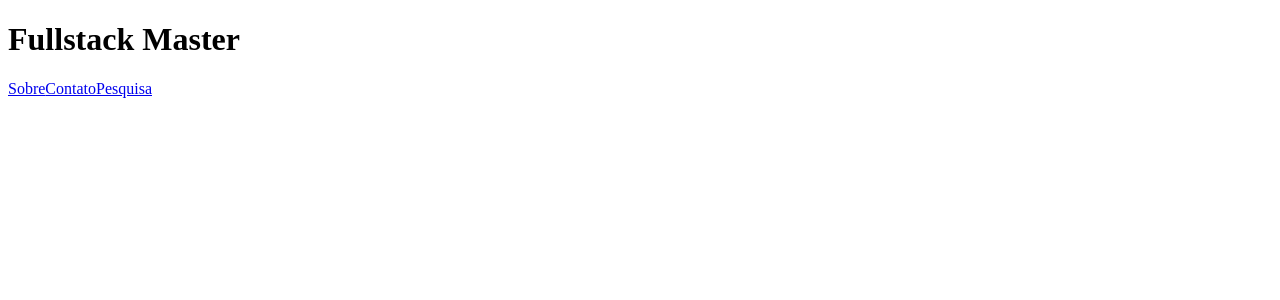
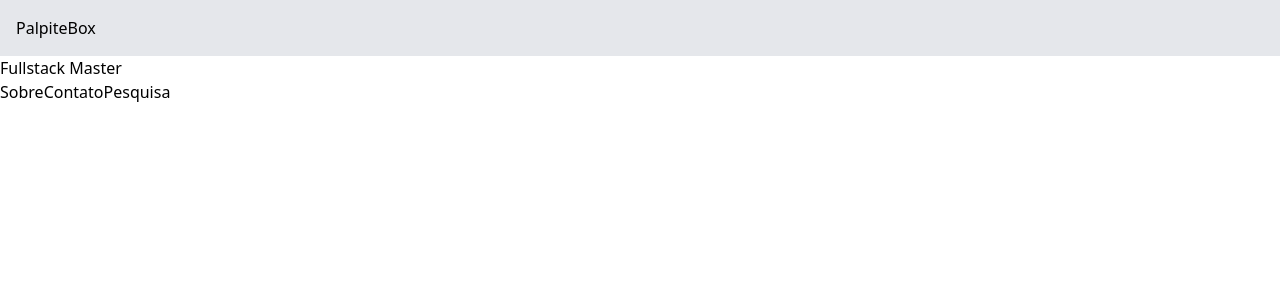
Before and after one commit to tsnery/palpite-box, a Next.js app: page / in a window 1280 px wide. Shown: the top 300 px of the page. Built offline with nearby package versions, Linux system fonts and the light colour scheme.

Commit message:
creating pages and styling Header component

```diff
--- /dev/null
+++ b/components/Header/index.js
@@ -0,0 +1,12 @@
+import React from 'react'
+import styles from './styles.module.css'
+const Header = () => {
+    return (
+        <div className={styles.wrapper}>
+            <div className='container mx-auto'>
+                PalpiteBox
+            </div>
+        </div>
+    )
+}
+export default Header
--- /dev/null
+++ b/components/Header/styles.module.css
@@ -0,0 +1,3 @@
+.wrapper {
+  @apply bg-gray-200 p-4;
+}
--- /dev/null
+++ b/css/styles.css
@@ -0,0 +1,3 @@
+@import "tailwindcss/base";
+@import "tailwindcss/components";
+@import "tailwindcss/utilities";
--- /dev/null
+++ b/pages/_app.js
@@ -0,0 +1,12 @@
+import React from 'react'
+import '../css/styles.css'
+import Header from '../components/Header'
+const MyApp = ({Component, pageProps}) => {
+    return (
+        <div>
+            <Header/>
+            <Component {...pageProps}/>
+        </div>
+    )
+}
+export default MyApp
```
